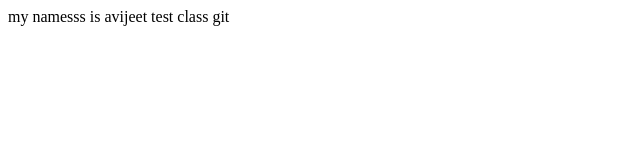
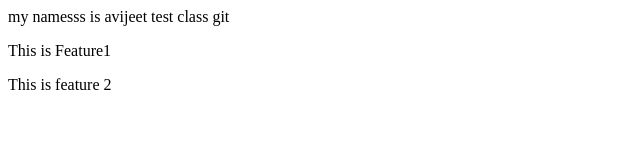
Before and after one commit to avijeetnegel/learnGit1, a plain HTML site: page index.html in a window 1280 px wide. Shown: the whole page, without its empty margins (0-640 px from the left). Drawn offline with Linux system fonts and the light colour scheme.

Commit message:
Add some neew feature in feature breanch

```diff
--- a/index.html
+++ b/index.html
@@ -1 +1,3 @@
 <p> my namesss is avijeet  test class git</p>
+<p>This is Feature1</p>
+<p> This is feature 2 </p>
```
